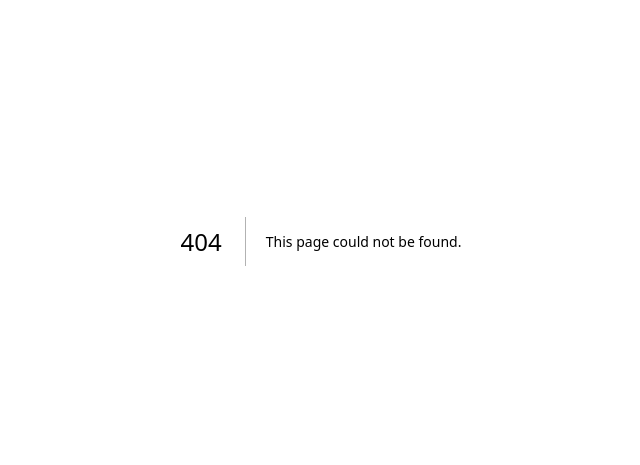
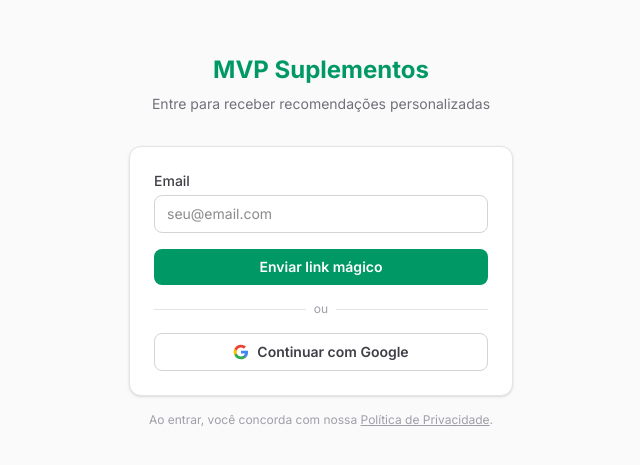
Before and after one commit to SamukDantas/trivvo, a Next.js app: page /login in a window 1280 px wide. Before the commit this address had no page. Shown: the part 159-624 px from the top of the page, without its empty margins (319-959 px from the left). Built offline with nearby package versions, Linux system fonts and the light colour scheme.

Commit message:
feat: adiciona autenticacao com magic link e Google OAuth, middleware de protecao de rotas

```diff
--- /dev/null
+++ b/app/auth/callback/route.ts
@@ -0,0 +1,18 @@
+import { NextResponse } from 'next/server';
+import { criarClienteServidor } from '@/lib/supabase/server';
+
+export async function GET(request: Request) {
+  const { searchParams, origin } = new URL(request.url);
+  const code = searchParams.get('code');
+  const next = searchParams.get('next') ?? '/recomendacoes';
+
+  if (code) {
+    const supabase = await criarClienteServidor();
+    const { error } = await supabase.auth.exchangeCodeForSession(code);
+    if (!error) {
+      return NextResponse.redirect(`${origin}${next}`);
+    }
+  }
+
+  return NextResponse.redirect(`${origin}/login?erro=autenticacao`);
+}
--- /dev/null
+++ b/app/login/actions.ts
@@ -0,0 +1,49 @@
+'use server';
+
+import { createClient } from '@supabase/supabase-js';
+import { headers } from 'next/headers';
+
+function criarClienteAcao() {
+  return createClient(
+    process.env.NEXT_PUBLIC_SUPABASE_URL!,
+    process.env.NEXT_PUBLIC_SUPABASE_PUBLISHABLE_KEY!
+  );
+}
+
+export async function loginComMagicLink(formData: FormData) {
+  const email = formData.get('email') as string;
+
+  if (!email) {
+    return { erro: 'Email é obrigatório.' };
+  }
+
+  const supabase = criarClienteAcao();
+  const { error } = await supabase.auth.signInWithOtp({
+    email,
+    options: {
+      emailRedirectTo: `${process.env.NEXT_PUBLIC_SITE_URL || 'http://localhost:3000'}/auth/callback`,
+    },
+  });
+
+  if (error) {
+    return { erro: error.message };
+  }
+
+  return { sucesso: 'Link mágico enviado! Verifique seu email.' };
+}
+
+export async function loginComGoogle() {
+  const supabase = criarClienteAcao();
+  const { data, error } = await supabase.auth.signInWithOAuth({
+    provider: 'google',
+    options: {
+      redirectTo: `${process.env.NEXT_PUBLIC_SITE_URL || 'http://localhost:3000'}/auth/callback`,
+    },
+  });
+
+  if (error) {
+    return { erro: error.message };
+  }
+
+  return { url: data.url };
+}
--- /dev/null
+++ b/app/login/page.tsx
@@ -0,0 +1,126 @@
+'use client';
+
+import { useState } from 'react';
+import { loginComMagicLink, loginComGoogle } from './actions';
+import Link from 'next/link';
+
+export default function PaginaLogin() {
+  const [mensagem, setMensagem] = useState<string | null>(null);
+  const [erro, setErro] = useState<string | null>(null);
+  const [carregando, setCarregando] = useState(false);
+
+  async function handleMagicLink(formData: FormData) {
+    setCarregando(true);
+    setErro(null);
+    const resultado = await loginComMagicLink(formData);
+    if ('erro' in resultado && resultado.erro) {
+      setErro(resultado.erro);
+    } else if ('sucesso' in resultado && resultado.sucesso) {
+      setMensagem(resultado.sucesso);
+    }
+    setCarregando(false);
+  }
+
+  async function handleGoogle() {
+    setCarregando(true);
+    setErro(null);
+    const resultado = await loginComGoogle();
+    if ('erro' in resultado && resultado.erro) {
+      setErro(resultado.erro);
+      setCarregando(false);
+    } else if ('url' in resultado && resultado.url) {
+      window.location.href = resultado.url;
+    }
+  }
+
+  return (
+    <div className="flex min-h-screen items-center justify-center px-4">
+      <div className="w-full max-w-sm">
+        <div className="text-center mb-8">
+          <Link href="/" className="text-2xl font-bold text-emerald-600">
+            MVP Suplementos
+          </Link>
+          <p className="mt-2 text-sm text-zinc-500">
+            Entre para receber recomendações personalizadas
+          </p>
+        </div>
+
+        <div className="rounded-xl border border-zinc-200 bg-white p-6 shadow-sm">
+          <form action={handleMagicLink} className="flex flex-col gap-4">
+            <div>
+              <label htmlFor="email" className="block text-sm font-medium text-zinc-700 mb-1">
+                Email
+              </label>
+              <input
+                id="email"
+                name="email"
+                type="email"
+                required
+                placeholder="seu@email.com"
+                className="w-full rounded-lg border border-zinc-300 px-3 py-2 text-sm focus:border-emerald-500 focus:outline-none focus:ring-1 focus:ring-emerald-500"
+              />
+            </div>
+
+            <button
+              type="submit"
+              disabled={carregando}
+              className="w-full rounded-lg bg-emerald-600 py-2 text-sm font-semibold text-white hover:bg-emerald-700 transition-colors disabled:opacity-50"
+            >
+              {carregando ? 'Enviando...' : 'Enviar link mágico'}
+            </button>
+          </form>
+
+          <div className="relative my-4">
+            <div className="absolute inset-0 flex items-center">
+              <div className="w-full border-t border-zinc-200" />
+            </div>
+            <div className="relative flex justify-center text-xs">
+              <span className="bg-white px-2 text-zinc-400">ou</span>
+            </div>
+          </div>
+
+          <button
+            onClick={handleGoogle}
+            disabled={carregando}
+            className="w-full rounded-lg border border-zinc-300 bg-white py-2 text-sm font-semibold text-zinc-700 hover:bg-zinc-50 transition-colors disabled:opacity-50 flex items-center justify-center gap-2"
+          >
+            <svg className="h-4 w-4" viewBox="0 0 24 24">
+              <path
+                d="M22.56 12.25c0-.78-.07-1.53-.2-2.25H12v4.26h5.92a5.06 5.06 0 01-2.2 3.32v2.77h3.57c2.08-1.92 3.28-4.74 3.28-8.1z"
+                fill="#4285F4"
+              />
+              <path
+                d="M12 23c2.97 0 5.46-.98 7.28-2.66l-3.57-2.77c-.98.66-2.23 1.06-3.71 1.06-2.86 0-5.29-1.93-6.16-4.53H2.18v2.84C3.99 20.53 7.7 23 12 23z"
+                fill="#34A853"
+              />
+              <path
+                d="M5.84 14.09c-.22-.66-.35-1.36-.35-2.09s.13-1.43.35-2.09V7.07H2.18C1.43 8.55 1 10.22 1 12s.43 3.45 1.18 4.93l2.85-2.22.81-.62z"
+                fill="#FBBC05"
+              />
+              <path
+                d="M12 5.38c1.62 0 3.06.56 4.21 1.64l3.15-3.15C17.45 2.09 14.97 1 12 1 7.7 1 3.99 3.47 2.18 7.07l3.66 2.84c.87-2.6 3.3-4.53 6.16-4.53z"
+                fill="#EA4335"
+              />
+            </svg>
+            Continuar com Google
+          </button>
+
+          {mensagem && (
+            <div className="mt-4 rounded-lg bg-emerald-50 p-3 text-sm text-emerald-700">
+              {mensagem}
+            </div>
+          )}
+          {erro && <div className="mt-4 rounded-lg bg-red-50 p-3 text-sm text-red-700">{erro}</div>}
+        </div>
+
+        <p className="mt-4 text-center text-xs text-zinc-400">
+          Ao entrar, você concorda com nossa{' '}
+          <Link href="/politica-de-privacidade" className="underline hover:text-zinc-600">
+            Política de Privacidade
+          </Link>
+          .
+        </p>
+      </div>
+    </div>
+  );
+}
--- /dev/null
+++ b/middleware.ts
@@ -0,0 +1,53 @@
+import { createServerClient } from '@supabase/ssr';
+import { NextResponse, type NextRequest } from 'next/server';
+
+export async function middleware(request: NextRequest) {
+  let supabaseResponse = NextResponse.next({ request });
+
+  const supabase = createServerClient(
+    process.env.NEXT_PUBLIC_SUPABASE_URL!,
+    process.env.NEXT_PUBLIC_SUPABASE_PUBLISHABLE_KEY!,
+    {
+      cookies: {
+        getAll() {
+          return request.cookies.getAll();
+        },
+        setAll(cookiesToSet) {
+          cookiesToSet.forEach(({ name, value }) => request.cookies.set(name, value));
+          supabaseResponse = NextResponse.next({ request });
+          cookiesToSet.forEach(({ name, value, options }) =>
+            supabaseResponse.cookies.set(name, value, options)
+          );
+        },
+      },
+    }
+  );
+
+  const {
+    data: { user },
+  } = await supabase.auth.getUser();
+
+  const rotasProtegidas = ['/perfil', '/recomendacoes', '/favoritos', '/configuracoes'];
+
+  const acessandoRotaProtegida = rotasProtegidas.some((rota) =>
+    request.nextUrl.pathname.startsWith(rota)
+  );
+
+  if (!user && acessandoRotaProtegida) {
+    const url = request.nextUrl.clone();
+    url.pathname = '/login';
+    return NextResponse.redirect(url);
+  }
+
+  if (user && request.nextUrl.pathname === '/login') {
+    const url = request.nextUrl.clone();
+    url.pathname = '/recomendacoes';
+    return NextResponse.redirect(url);
+  }
+
+  return supabaseResponse;
+}
+
+export const config = {
+  matcher: ['/((?!_next/static|_next/image|favicon.ico|.*\\.(?:svg|png|jpg|jpeg|gif|webp)$).*)'],
+};
```
